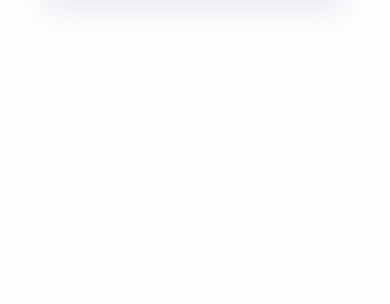
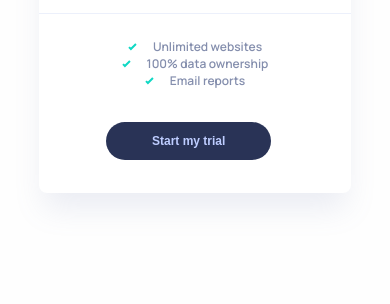
Before and after one commit to bauzhadze97/Interactive-pricing-component, a plain HTML site: page index.html in a window 390 px wide. Shown: the part 540-844 px from the top of the page. Drawn offline with Linux system fonts and the light colour scheme.

Commit message:
Mobile Version Done

```diff
--- a/app.js
+++ b/app.js
@@ -1,8 +1,7 @@
 const togglebutton = document.querySelector('.togglebg');
 
-//add click on togglebutton
+
 togglebutton.addEventListener('click', () => {
-    //toggle button is clicked
     if (togglebutton.classList.contains('active')) {
         togglebutton.classList.remove('active');
     } else {
--- a/index.html
+++ b/index.html
@@ -17,7 +17,7 @@
     <div class="innertop">
     <h2>100K PAGEVIEWS</h2>
     <input type="range" min="1" max="5" step="1" class="slider">
-    <h2 class="price" id="price">16.00</h2><span id="month">/ month</span>
+    <h2 class="price" id="price">$16.00<span id="month">/ month</span></h2>
   </div>
     <div class="billing">
     <h2>Monthly Billing</h2>
@@ -27,7 +27,12 @@
     <h2>Yearly Billing</h2>
     <p>-25%</p>
 </div>
-
+<div class="line"></div>
+<div class="packagetext">
+  <img src="./images/icon-check.svg">Unlimited websites</div>
+<div class="packagetext"><img src="./images/icon-check.svg">100% data ownership </div>
+<div class="packagetext"><img src="./images/icon-check.svg">Email reports</div>
+<button>Start my trial</button>
   </div>
 </main>
   <script src="./app.js"></script>
--- a/style.scss
+++ b/style.scss
@@ -130,5 +130,30 @@ main {
                  }
 
             }
+            & .line{
+                background: #ECF0FB;
+                height: 1px;
+                margin: 38px 0 24px 0;
+            }
+            & .packagetext{
+                text-align: center;
+                font-weight: 600;
+                font-size: 12px;
+                color: #848EAD;
+                & img{
+                    margin-right: 16px;
+                }
+            }
+            & button{
+                padding: 12px 46px;
+                background: #293356;
+                border-radius: 20.5px;
+                border: none;
+                font-weight: 800;
+                font-size: 12px;
+                color: #BECDFF;
+                margin: 33px 67px;
+                cursor: pointer;
+            }
         }
     }
```
Also changed, not shown: style.css, 1 other file.
